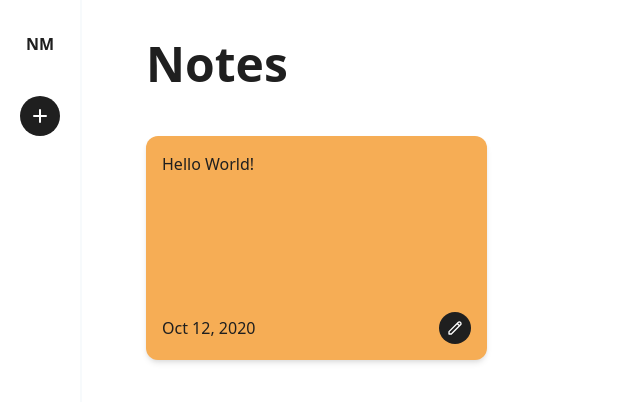
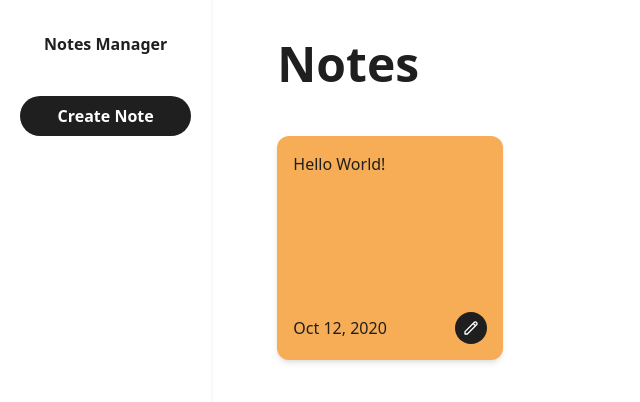
Before and after one commit to angel-codes/notes-manager, a React (Create React App) app: page / in a window 1280 px wide. Shown: the top 402 px of the page, without its empty margins (0-640 px from the left). Built offline with nearby package versions, Linux system fonts and the light colour scheme.

Commit message:
✨ feature(Sidebar): Change properties in animations | adding more colors | adding textarea input

```diff
--- a/src/App.js
+++ b/src/App.js
@@ -10,7 +10,7 @@ import NotesContainer from './componets/NotesContainer';
 function App() {
   return (
     <NotesProvider>
-      <div className="flex min-h-screen">
+      <div className="grid grid-cols-6 min-h-screen">
         <Sidebar />
         <NotesContainer />
       </div>
--- a/src/componets/NotesContainer.js
+++ b/src/componets/NotesContainer.js
@@ -5,7 +5,7 @@ import Note from './Note';
 
 const NotesContainer = () => {
   return (
-    <main className="pt-10 px-16 w-full">
+    <main className="col-span-4 pt-10 px-16 w-full">
       <h1 className="text-primary text-5xl font-bold">Notes</h1>
       <div className="mt-12">
         <ul className="grid gap-6 grid-cols-3">
--- a/src/componets/SelectColor.js
+++ b/src/componets/SelectColor.js
@@ -13,7 +13,10 @@ const variants = {
 const itemVariants = {
   open: {
     y: 0,
+
     opacity: 1,
+    cursor: 'pointer',
+    zIndex: 10,
     transition: {
       y: { stiffness: 1000, velocity: 100 }
     }
@@ -21,6 +24,8 @@ const itemVariants = {
   closed: {
     y: 50,
     opacity: 0,
+    cursor: 'default',
+    zIndex: -40,
     transition: {
       y: { stiffness: 1000 }
     }
@@ -29,35 +34,74 @@ const itemVariants = {
 
 const SelectColor = () => {
   return (
+    <div className="flex items-center justify-between mt-6 w-full">
       <motion.ul
         variants={variants}
-      className="flex flex-col items-center justify-center mt-6"
+        className="flex flex-row items-center justify-center"
       >
         <motion.li
           variants={itemVariants}
           whileHover={{ scale: 1.1 }}
           whileTap={{ scale: 0.9 }}
-        className="mb-2"
         >
-        <button className="w-6 h-6 bg-orange-500 rounded-full"></button>
+          <button className="w-6 h-6 bg-red-500 rounded-full focus:outline-none"></button>
         </motion.li>
         <motion.li
           variants={itemVariants}
           whileHover={{ scale: 1.1 }}
           whileTap={{ scale: 0.9 }}
-        className="mb-2"
+          className="ml-2"
         >
-        <button className="w-6 h-6 bg-pink-500 rounded-full"></button>
+          <button className="w-6 h-6 bg-blue-500 rounded-full focus:outline-none"></button>
         </motion.li>
         <motion.li
           variants={itemVariants}
           whileHover={{ scale: 1.1 }}
           whileTap={{ scale: 0.9 }}
-        className="mb-2"
+          className="ml-2 mr-2"
         >
-        <button className="w-6 h-6 bg-red-500 rounded-full"></button>
+          <button className="w-6 h-6 bg-orange-500 rounded-full focus:outline-none"></button>
+        </motion.li>
+        <motion.li
+          variants={itemVariants}
+          whileHover={{ scale: 1.1 }}
+          whileTap={{ scale: 0.9 }}
+          className="mr-2"
+        >
+          <button className="w-6 h-6 bg-teal-500 rounded-full focus:outline-none"></button>
+        </motion.li>
+        <motion.li
+          variants={itemVariants}
+          whileHover={{ scale: 1.1 }}
+          whileTap={{ scale: 0.9 }}
+        >
+          <button className="w-6 h-6 bg-pink-500 rounded-full focus:outline-none"></button>
         </motion.li>
       </motion.ul>
+      <div>
+        <motion.button
+          className="flex items-center justify-center w-8 h-8 bg-primary rounded-full focus:outline-none"
+          variants={itemVariants}
+          whileHover={{ scale: 1.1 }}
+          whileTap={{ scale: 0.9 }}
+        >
+          <svg
+            className="w-6 h-6 text-white"
+            fill="none"
+            stroke="currentColor"
+            viewBox="0 0 24 24"
+            xmlns="http://www.w3.org/2000/svg"
+          >
+            <path
+              strokeLinecap="round"
+              strokeLinejoin="round"
+              strokeWidth={2}
+              d="M12 6v6m0 0v6m0-6h6m-6 0H6"
+            />
+          </svg>
+        </motion.button>
+      </div>
+    </div>
   );
 };
 
--- a/src/componets/Siderbar.js
+++ b/src/componets/Siderbar.js
@@ -8,8 +8,8 @@ const Sidebar = () => {
   const [isOpen, toggleOpen] = useCycle(false, true);
 
   return (
-    <aside className="pt-8 px-5 min-h-screen text-center border-r-2 border-gray-100">
-      <span className="text-primary font-semibold">NM</span>
+    <aside className="col-span-1 pt-8 px-5 min-h-screen text-center border-r-2 border-gray-100">
+      <span className="text-primary font-semibold">Notes Manager</span>
       <motion.div
         initial={false}
         animate={isOpen ? 'open' : 'closed'}
@@ -19,24 +19,37 @@ const Sidebar = () => {
           whileHover={{ scale: 1.1 }}
           whileTap={{ scale: 0.9 }}
           onClick={toggleOpen}
-          className="flex items-center justify-center w-10 h-10 text-center bg-primary rounded-full focus:outline-none"
+          className="block py-2 w-full text-center text-white font-semibold bg-primary rounded-full focus:outline-none"
         >
-          <svg
-            className="w-6 h-6 text-white"
-            fill="none"
-            stroke="currentColor"
-            viewBox="0 0 24 24"
-            xmlns="http://www.w3.org/2000/svg"
-          >
-            <path
-              strokeLinecap="round"
-              strokeLinejoin="round"
-              strokeWidth="2"
-              d="M12 6v6m0 0v6m0-6h6m-6 0H6"
-            ></path>
-          </svg>
+          {!isOpen ? 'Create Note' : 'Cancel'}
         </motion.button>
-        <SelectColor />
+        <div className="w-full">
+          <motion.textarea
+            variants={{
+              open: {
+                y: 0,
+                opacity: 1,
+                cursor: 'text',
+                zIndex: 10,
+                transition: {
+                  y: { stiffness: 1000, velocity: 100 }
+                }
+              },
+              closed: {
+                y: 50,
+                opacity: 0,
+                cursor: 'default',
+                zIndex: -40,
+                transition: {
+                  y: { stiffness: 1000 }
+                }
+              }
+            }}
+            className="mt-10 p-1 w-full border border-gray-400 rounded-lg focus:outline-none transition-colors duration-300 ease-in-out"
+            rows={10}
+          />
+          <SelectColor />
+        </div>
       </motion.div>
     </aside>
   );
```
Lines whose indentation alone changed are shown as unchanged.
